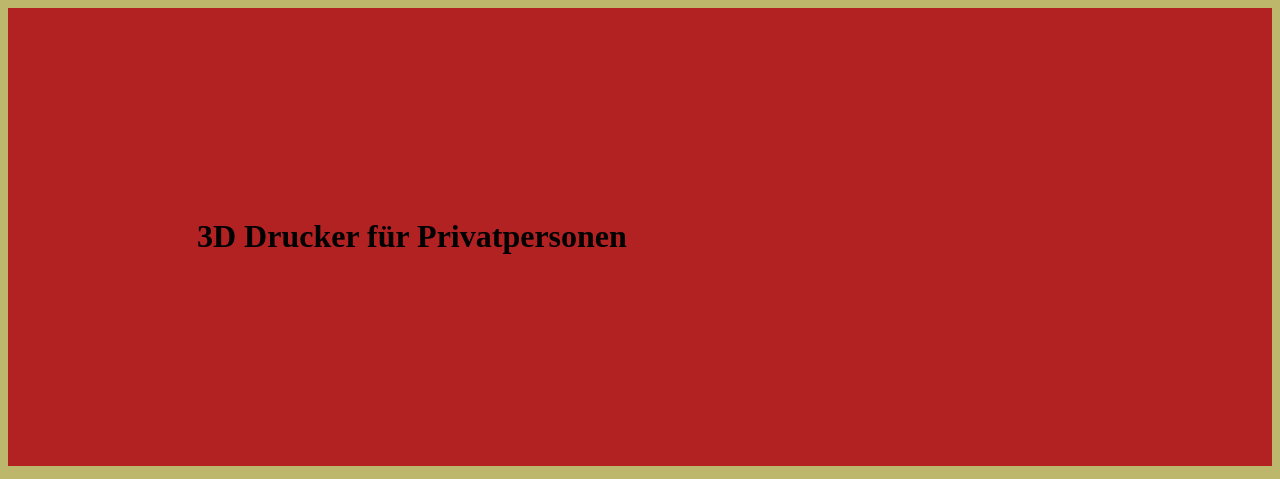
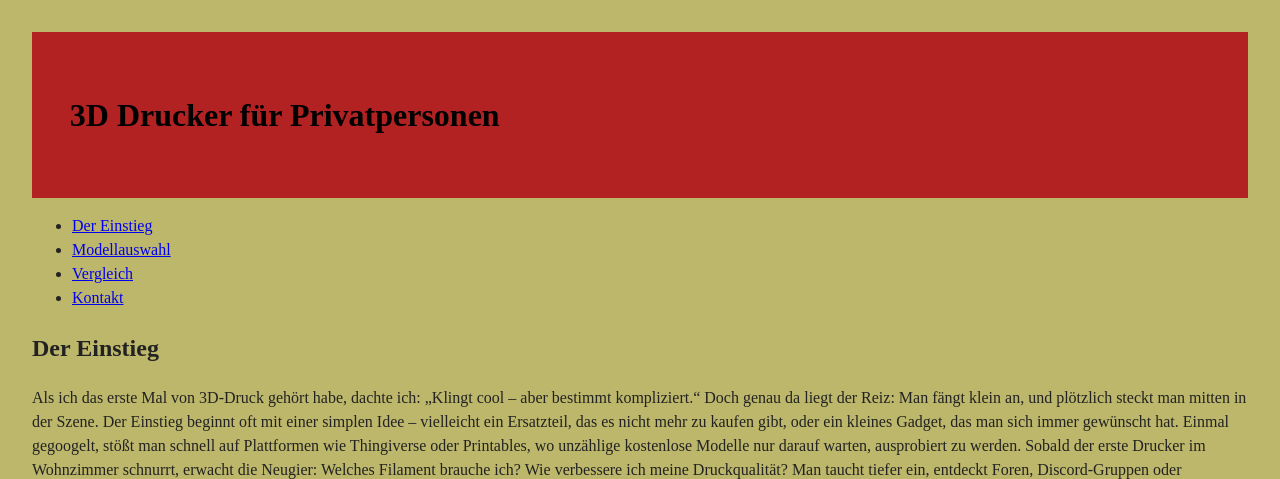
Before and after one commit to neu-spg/WMC, a plain HTML site: page WMC.html in a window 1280 px wide. Shown: the top 479 px of the page. Drawn offline with Linux system fonts and the light colour scheme.

Commit message:
Body: Zeilenhöhe, Textfarbe, Zeilenabstand, Textabstand zum Browser

```diff
--- a/css/style.css
+++ b/css/style.css
@@ -1,10 +1,20 @@
 body {
-    background-color: darkkhaki;
+    background-color: darkkhaki;  /* Hintergrundfarbe der gesamten Seite */
+    color: #222;                  /* Standardtextfarbe (dunkles Grau, angenehmer als Schwarz) */
+    line-height: 1.5;             /* Zeilenhöhe – sorgt für mehr Abstand zwischen Textzeilen */
+    margin: 0;                    /* entfernt den Standardaußenabstand des Browsers */
+    padding: 2rem;                /* Innenabstand zum Rand des Browserfensters (~32px) */
 }
 
+
 header {
-    background-color: firebrick;
-    text-align: left;
-    padding:5cm;
+    background-color: firebrick;  /* Hintergrundfarbe des Headers: ein kräftiges Rot */
+    text-align: left;             /* richtet Text im Header linksbündig aus */
+    padding: 1cm;                 /* Innenabstand: 1 Zentimeter auf allen Seiten (oben, unten, links, rechts) */
+}
 
+
+
+h1 {
+    color: black; /* Überschrift bekommt die Farbe Schwarz */
 }
```
